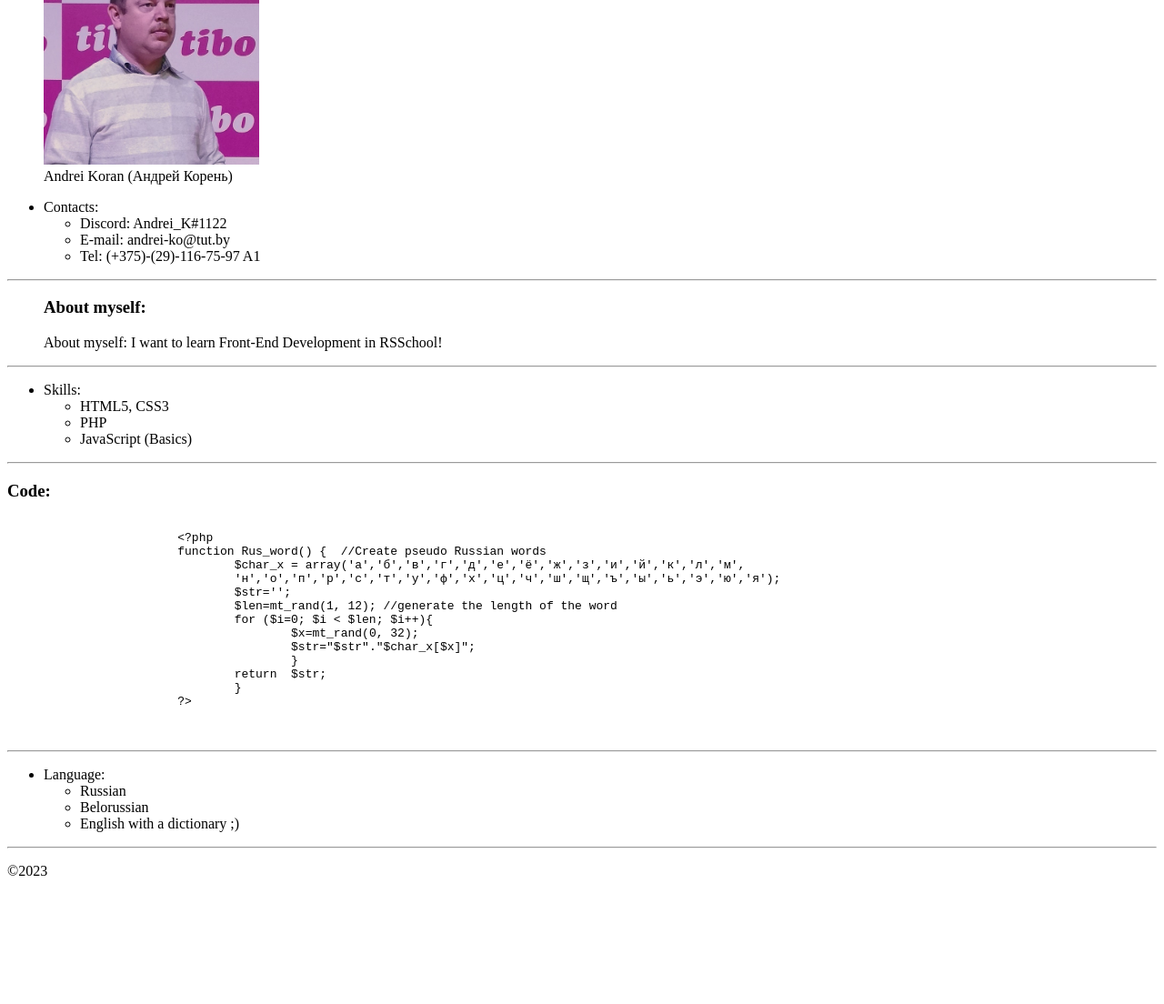
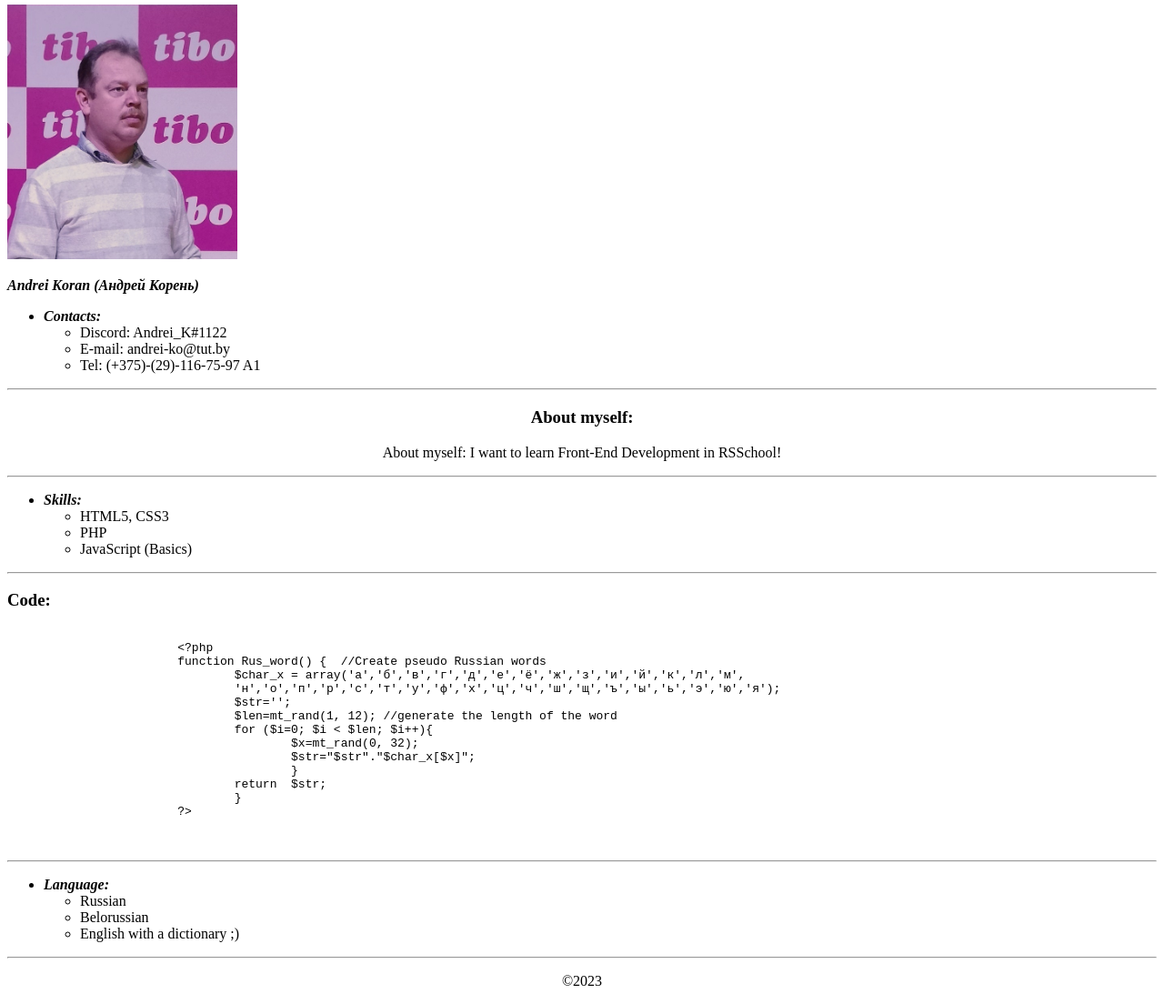
Before and after one commit to Andrei-Koren/rsschool-cv, a plain HTML site: page index.html in a window 1280 px wide. Shown: the part 215-1319 px from the top of the page at 91% size. Before the commit the page ends 1198 px from the top, so only its background shows below. Drawn offline with Linux system fonts and the light colour scheme.

Commit message:
fix: Avatat in file index.html

```diff
--- a/index.html
+++ b/index.html
@@ -7,33 +7,31 @@
 	<link rel="stylesheet" href="style.css">
 </head>
 <body>
-	<div>
+	<header>
 		<a href="https://app.rs.school">
 			<img src="https://app.rs.school/static/images/logo-rsschool3.png" alt="RS school" width="10%">
 		</a>
 		<a href="https://app.rs.school">rsschool-cv</a>
-	</div>
-	<hr>
-	<header>
+		<hr>
+		<section id="label">
 
-	<figure>
-		<img src="./avatar.jpg" alt="Avatar" width="20%">
-		<figcaption>Andrei Koran (Андрей Корень)</figcaption>
-	</figure>
+					<img src="./avatar.jpg" alt="Avatar">
+					<p><b><em>Andrei Koran (Андрей Корень)</em></b></p>
 
-	<section>
+
+		</section>
 		<ul>
-			<li>Contacts:</li>
+			<li><b><em>Contacts:</em></b></li>
 			<ul>
 				<li>Discord: Andrei_K#1122</li>
 				<li>E-mail: andrei-ko@tut.by</li>
 				<li>Tel: (+375)-(29)-116-75-97 A1</li>
 			</ul>
 		</ul>
-	</section>
+
 	</header>
 	<hr>
-	<section>
+	<section class="center-text">
 		<blockquote>
 			<h3>About myself:</h3>
 			<p>About myself:
@@ -43,7 +41,7 @@
 	<hr>
 	<section>
 		<ul>
-			<li>Skills:</li>
+			<li><b><em>Skills:</em></b></li>
 			<ul>
 				<li>HTML5, CSS3</li>
 				<li>PHP</li>
@@ -75,7 +73,7 @@
 <hr>
 <section>
 	<ul>
-		<li>Language:</li>
+		<li><b><em>Language:</em></b></li>
 		<ul>
 			<li>Russian</li>
 			<li>Belorussian</li>
@@ -84,7 +82,7 @@
 	</ul>
 </section>
 <hr>
-<footer>
+<footer class="center-text">
 	<p>
 		&copy;2023
 	</p>
--- a/style.css
+++ b/style.css
@@ -0,0 +1,7 @@
+img {
+    width: 20%;
+}
+
+.center-text {
+    text-align: center;
+}
```
